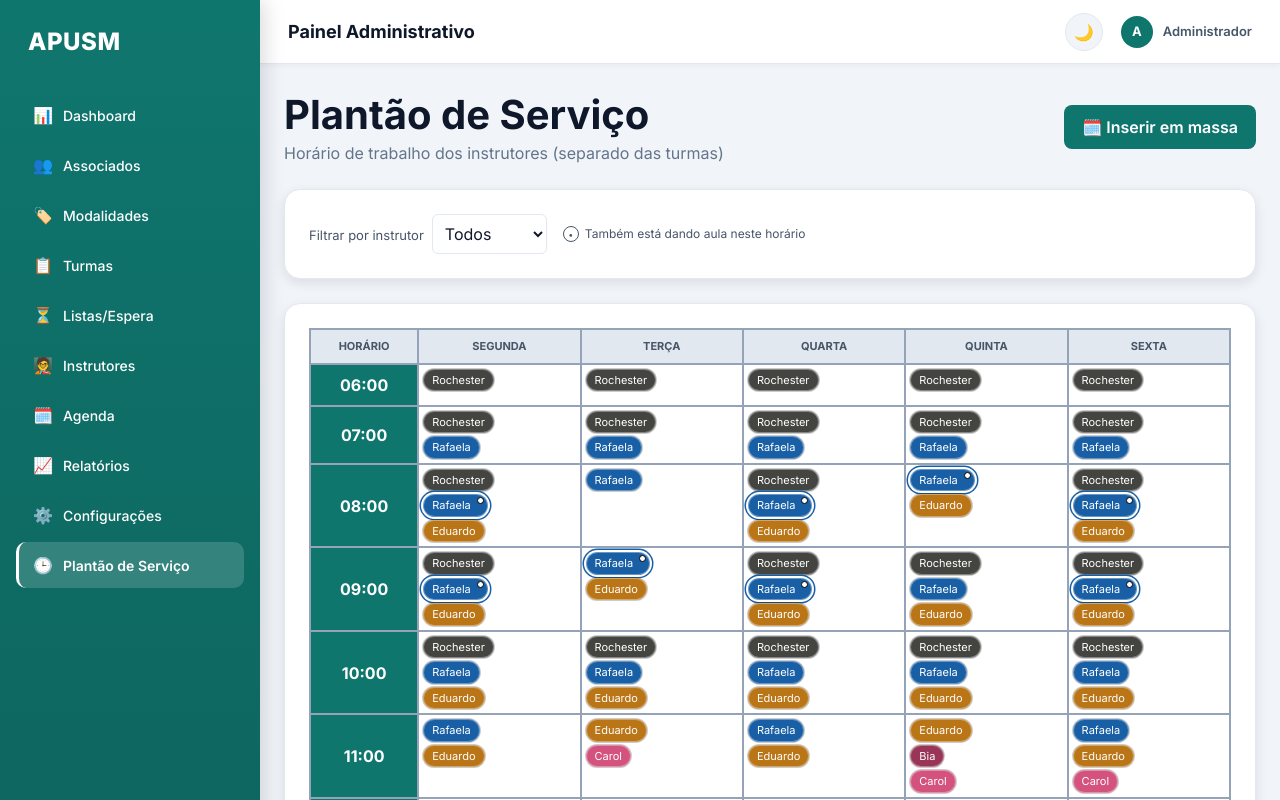
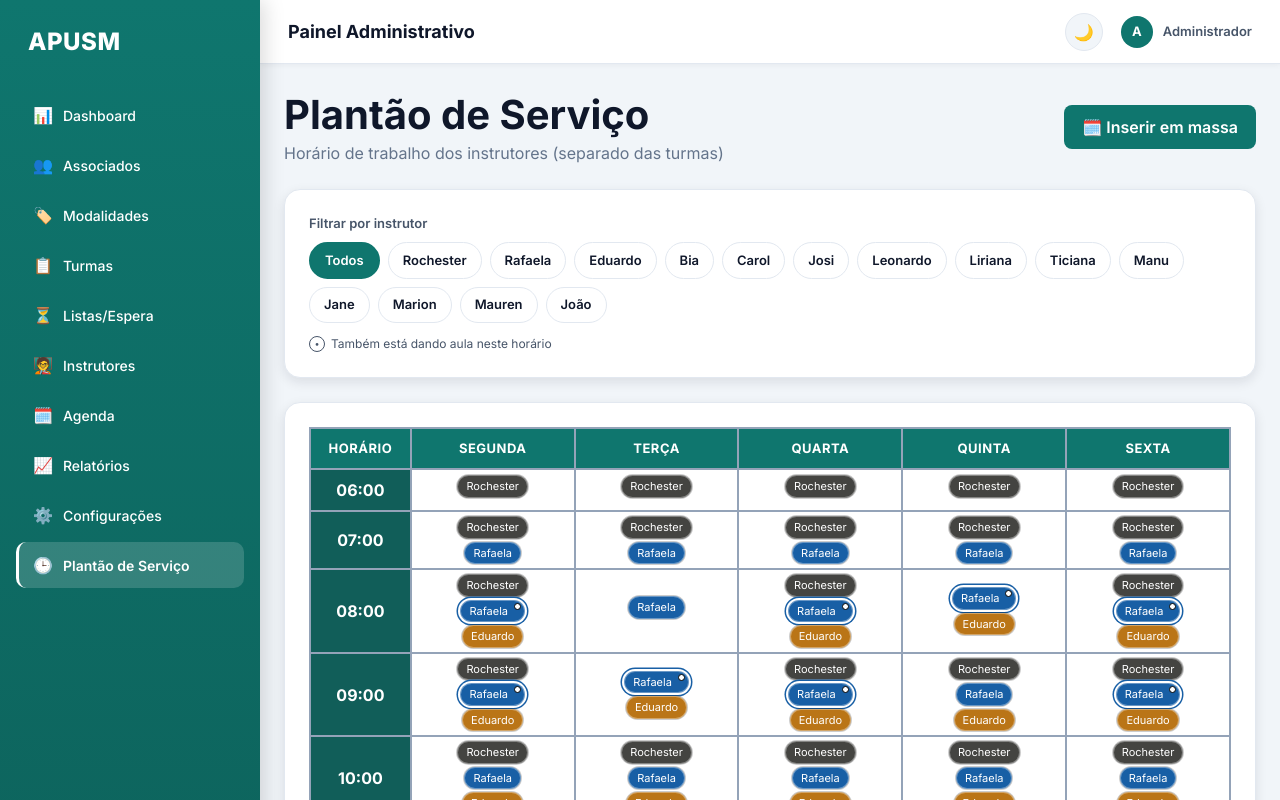
Before and after one commit to BrenoFranzin/apusm, a React (Vite) app: page /plantao in a window 1280 px wide. Shown: the top 800 px of the page. Built offline with nearby package versions, Linux system fonts and the light colour scheme.

Commit message:
auto-commit

```diff
--- a/src/modules/plantao/pages/PlantaoPage.tsx
+++ b/src/modules/plantao/pages/PlantaoPage.tsx
@@ -106,20 +106,53 @@ export default function PlantaoPage() {
         </button>
       </div>
 
-      <div className="apusm-card" style={{ display: "flex", alignItems: "center", gap: 16, flexWrap: "wrap" }}>
+      <div className="apusm-card" style={{ display: "flex", flexDirection: "column", gap: 12 }}>
         <div>
-          <label style={{ fontSize: 13, color: "var(--text-secondary)", marginRight: 8 }}>Filtrar por instrutor</label>
-          <select
-            value={instrutorFiltro}
-            onChange={(e) => setInstrutorFiltro(e.target.value)}
-            style={{ border: "1px solid var(--border-default)", background: "var(--background-primary)", color: "var(--text-primary)", borderRadius: 6, padding: 8 }}
-          >
-            <option value="TODOS">Todos</option>
-            {instrutores.map((i) => (
-              <option key={i.id} value={i.id}>{i.nome}</option>
-            ))}
-          </select>
+          <p style={{ fontSize: 13, fontWeight: 600, color: "var(--text-secondary)", marginBottom: 8 }}>
+            Filtrar por instrutor
+          </p>
+          <div style={{ display: "flex", flexWrap: "wrap", gap: 8 }}>
+            <button
+              onClick={() => setInstrutorFiltro("TODOS")}
+              style={{
+                padding: "7px 14px",
+                borderRadius: 999,
+                fontSize: 13,
+                fontWeight: 600,
+                cursor: "pointer",
+                border: instrutorFiltro === "TODOS" ? "2px solid var(--color-primary)" : "1px solid var(--border-default)",
+                background: instrutorFiltro === "TODOS" ? "var(--color-primary)" : "var(--background-primary)",
+                color: instrutorFiltro === "TODOS" ? "#fff" : "var(--text-primary)",
+                transition: "all 0.15s ease",
+              }}
+            >
+              Todos
+            </button>
+            {instrutores.map((i) => {
+              const ativo = instrutorFiltro === i.id;
+              return (
+                <button
+                  key={i.id}
+                  onClick={() => setInstrutorFiltro(i.id)}
+                  style={{
+                    padding: "7px 14px",
+                    borderRadius: 999,
+                    fontSize: 13,
+                    fontWeight: 600,
+                    cursor: "pointer",
+                    border: ativo ? `2px solid ${i.cor}` : "1px solid var(--border-default)",
+                    background: ativo ? i.cor : "var(--background-primary)",
+                    color: ativo ? "#fff" : "var(--text-primary)",
+                    transition: "all 0.15s ease",
+                  }}
+                >
+                  {i.nome}
+                </button>
+              );
+            })}
+          </div>
         </div>
+
         <div style={{ display: "flex", alignItems: "center", gap: 6, fontSize: 12, color: "var(--text-secondary)" }}>
           <span
             style={{
@@ -144,15 +177,15 @@ export default function PlantaoPage() {
         <table style={{ width: "100%", borderCollapse: "collapse", tableLayout: "fixed", minWidth: 760 }}>
           <colgroup>
             <col style={{ width: 80 }} />
-            {ORDEM_DIAS.map((d) => <col key={d} style={{ width: 120 }} />)}
+            {ORDEM_DIAS.map((d) => <col key={d} style={{ width: 130 }} />)}
           </colgroup>
           <thead>
             <tr>
-              <th style={{ border: BORDA_GRADE, padding: 8, background: "var(--background-tertiary)", fontSize: 11, textTransform: "uppercase", color: "var(--text-secondary)" }}>
+              <th style={{ border: BORDA_GRADE, padding: 10, background: "var(--color-primary)", fontSize: 13, fontWeight: 700, textTransform: "uppercase", color: "#fff", letterSpacing: 0.5 }}>
                 Horário
               </th>
               {ORDEM_DIAS.map((dia) => (
-                <th key={dia} style={{ border: BORDA_GRADE, padding: 8, background: "var(--background-tertiary)", fontSize: 11, textTransform: "uppercase", color: "var(--text-secondary)" }}>
+                <th key={dia} style={{ border: BORDA_GRADE, padding: 10, background: "var(--color-primary)", fontSize: 13, fontWeight: 700, textTransform: "uppercase", color: "#fff", letterSpacing: 0.5 }}>
                   {NOME_DIA[dia]}
                 </th>
               ))}
@@ -161,14 +194,25 @@ export default function PlantaoPage() {
           <tbody>
             {HORARIOS.map((horario) => (
               <tr key={horario}>
-                <td style={{ border: BORDA_GRADE, padding: 8, textAlign: "center", fontWeight: 700, background: "var(--color-primary)", color: "#fff" }}>
+                <td style={{ border: BORDA_GRADE, padding: 8, textAlign: "center", fontWeight: 700, background: "var(--color-primary-hover)", color: "#fff" }}>
                   {horario}
                 </td>
                 {ORDEM_DIAS.map((dia) => {
                   const doDiaHora = entradasFiltradas.filter((e) => e.dia === dia && e.horario === horario);
+                  const duasColunas = doDiaHora.length > 4;
                   return (
-                    <td key={dia} style={{ border: BORDA_GRADE, padding: 4, verticalAlign: "top" }}>
-                      <div style={{ display: "flex", flexDirection: "column", gap: 3, minHeight: 30, alignItems: "flex-start" }}>
+                    <td key={dia} style={{ border: BORDA_GRADE, padding: 4, verticalAlign: "middle" }}>
+                      <div
+                        style={{
+                          display: duasColunas ? "grid" : "flex",
+                          gridTemplateColumns: duasColunas ? "1fr 1fr" : undefined,
+                          flexDirection: duasColunas ? undefined : "column",
+                          gap: 3,
+                          minHeight: 30,
+                          justifyItems: "center",
+                          alignItems: "center",
+                        }}
+                      >
                         {doDiaHora.map((e) => {
                           const emAula = tambemDandoAula(e.instrutorId, e.dia, e.horario);
                           return (
```
